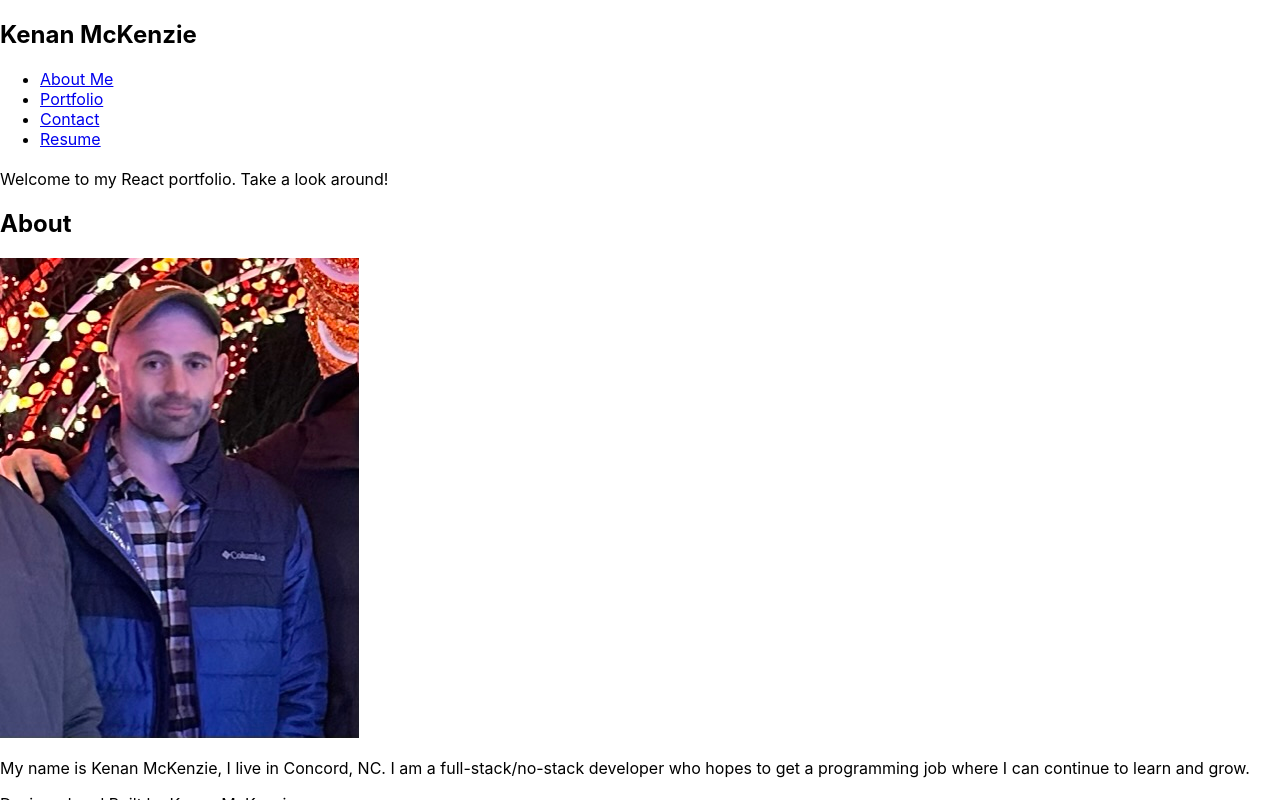
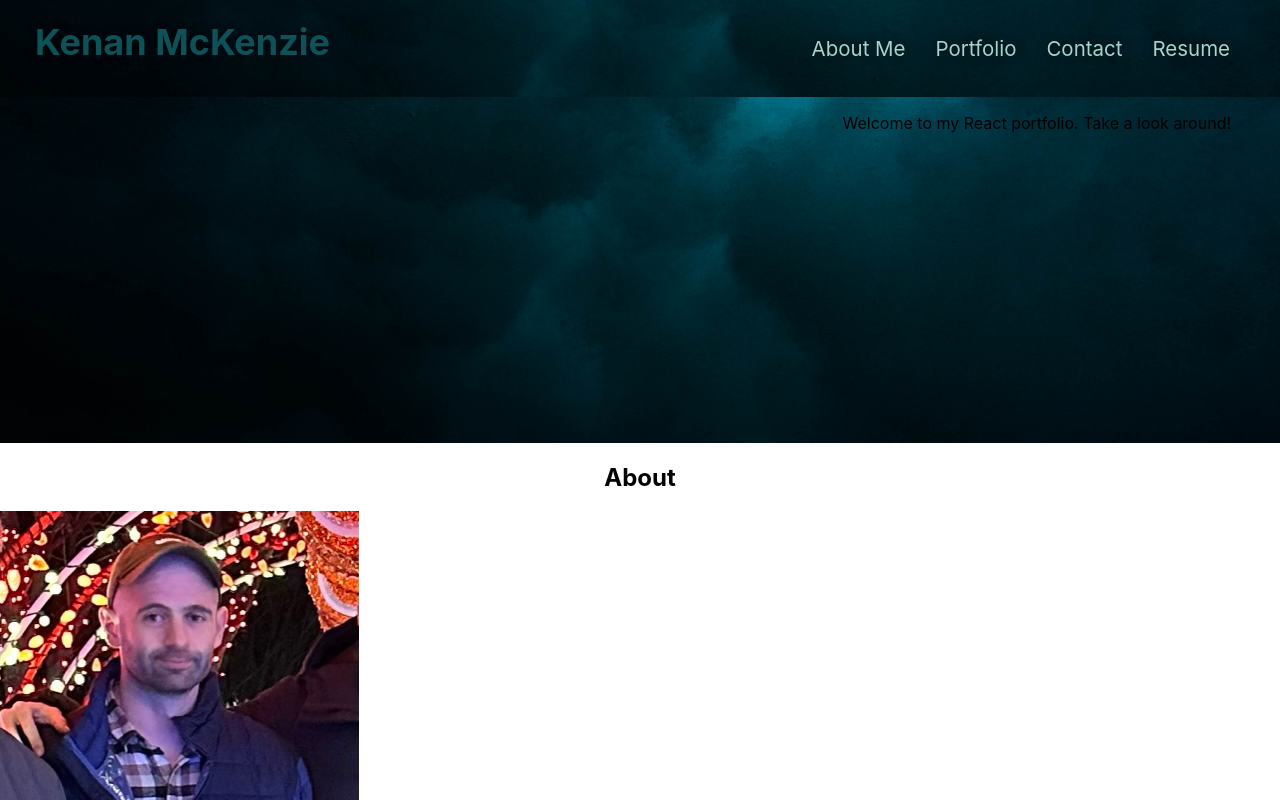
Before and after one commit to kwm0304/React, a React (Create React App) app in the folder 20dollarbill/: page / in a window 1280 px wide. Shown: the top 800 px of the page. Built offline with nearby package versions, Linux system fonts and the light colour scheme.

Commit message:
made project component to fit in portfolio

```diff
--- a/20dollarbill/src/components/Footer/index.js
+++ b/20dollarbill/src/components/Footer/index.js
@@ -5,7 +5,7 @@ function Footer() {
 
     return(
         <footer>
-            <div className="footertext">Designed and Built by Kenan McKenzie</div>
+            <div className="footertext">Built by Kenan McKenzie</div>
             <h3 className="logos"> <a href="https://github.com/kwm0304"><FaGithub /></a> <a href="https://www.linkedin.com/feed/?trk=onboarding-landing"><FaLinkedin /></a></h3>
         </footer>
     )
--- a/20dollarbill/src/components/Portfolio/index.js
+++ b/20dollarbill/src/components/Portfolio/index.js
@@ -1,75 +1,12 @@
 import React from 'react'
-import quiz from '../../assets/quiz.png'
-import scheduler from '../../assets/scheduler.png'
-import weather from '../../assets/weather.png'
-import generator from '../../assets/employee-generator.png'
-import password from '../../assets/password.png'
-import backend from '../../assets/backend.png'
-
+import Projects from '../Project';
 
 function Portfolio() {
-    return(
-        <div className="Projects">
-
-  <div className="card">
-    <div className="cardImgLink">
-    <h2 className='cardTitle'>Weather App</h2>
-      <a href="https://kwm0304.github.io/Weather-App/"><img className="cardImg" src={weather} style={{width: "33%"}}alt="weather forecast" /></a>
-    </div>
-      <div className="card-description">
-        This weather app was made using javascript and basic fetch methods to return a 5-day forecast for cities in the U.S.
-      </div>
-  </div>
-
-  <div className="card">
-    <div className="cardImgLink">
-    <h2 className='cardTitle'>Coding Quiz</h2>
-      <a href="https://kwm0304.github.io/Coding-quiz-app/"><img className="cardImg" src={quiz} style={{width: "20%"}} alt="computer quiz" /></a>
-    </div>
-      <div className="card-description">
-        This simple quiz game was made with vanilla javascript.
-      </div>
-  </div>
-
-  <div className="card">
-    <div className="cardImgLink">
-    <h2 className='cardTitle'>Work Day Scheduler</h2>
-      <a href="https://kwm0304.github.io/Day-Scheduler/"><img className="cardImg" src={scheduler} style={{width:"20%"}} alt="day planner" /></a>
-    </div>
-      <div className="card-description">
-        Made using moment.js and jquery, this provides app provides a real-time work day schedule to keep the user on track.
-      </div>
-  </div>
-
-  <div className="card">
-    <div className="cardImgLink">
-    <h2 className='cardTitle'>Employee Generator</h2>
-      <a href="https://kwm0304.github.io/Employee-Generator/"><img className="cardImg" src={generator} style={{width:"20%"}} alt="day planner" /></a>
-    </div>
-      <div className="card-description">
-        This command line application generates an overview of a company's employees.
-      </div>
-  </div>
-
-  <div className="card">
-    <div className="cardImgLink">
-    <h2 className='cardTitle'>Password Generator</h2>
-      <a href="https://kwm0304.github.io/Random-Password-Generator/"><img className="cardImg" src={password} style={{width:"20%"}} alt="day planner" /></a>
-    </div>
-      <div className="card-description">
-        This random password generator was made using vanilla javascript.
-      </div>
-  </div>
-  <div className="card">
-    <div className="cardImgLink">
-    <h2 className='cardTitle'>Social-Network-API</h2>
-      <a href="https://github.com/kwm0304/Social-Network-API"><img className="cardImg" src={backend} style={{width:"20%"}} alt="day planner" /></a>
-    </div>
-      <div className="card-description">
-        This project constructed the backend for a social network site using express and mongoose.
-      </div>
-  </div>
-</div>
+    return (
+        <section className='portfoliocontainer'>
+            <h2 className='text-center mb-5'>Portfolio</h2>
+            <Projects/>
+        </section>
     )
 }
 
--- /dev/null
+++ b/20dollarbill/src/components/Project/index.js
@@ -0,0 +1,78 @@
+import React from 'react'
+import quiz from '../../assets/quiz.png'
+import scheduler from '../../assets/scheduler.png'
+import weather from '../../assets/weather.png'
+import generator from '../../assets/employee-generator.png'
+import password from '../../assets/password.png'
+import backend from '../../assets/backend.png'
+import { FaGithub } from 'react-icons/fa'
+
+
+function Projects() {
+    const project = [
+    {
+        title: 'Weather App',
+        link: 'https://kwm0304.github.io/Weather-App/',
+        repo: 'https://github.com/kwm0304/Weather-App',
+        description: "This weather app was made using javascript and basic fetch methods to return a 5-day forecast for cities in the U.S.",
+        image: weather
+    },
+    {
+        title: 'Quiz',
+        link: 'https://kwm0304.github.io/Coding-quiz-app/',
+        repo: 'https://github.com/kwm0304/Coding-quiz-app',
+        description: "This simple quiz game was made with vanilla javascript.",
+        image: quiz
+    },
+    {
+        title: 'Work-Day-Scheduler',
+        link: 'https://kwm0304.github.io/Day-Scheduler/',
+        repo: 'https://github.com/kwm0304/Day-Scheduler',
+        description: "Made using moment.js and jquery, this provides app provides a real-time work day schedule to keep the user on track.",
+        image: scheduler
+    },
+    {
+        title: 'Employee Generator',
+        link: 'https://kwm0304.github.io/Employee-Generator/',
+        repo: 'https://github.com/kwm0304/Employee-Generator',
+        description: "This command line application generates an overview of a company's employees.",
+        image: generator
+    },
+    {
+        title: 'Random Password Generator',
+        link: 'https://kwm0304.github.io/Random-Password-Generator/',
+        repo: 'https://github.com/kwm0304/Random-Password-Generator',
+        description: "This random password generator was made using vanilla javascript.",
+        image: password
+    },
+    {
+        title: 'Social Network API',
+        link: 'https://github.com/kwm0304/Social-Network-API',
+        repo: 'https://github.com/kwm0304/Social-Network-API',
+        description:"This project constructed the backend for a social network site using express and mongoose.",
+        image: backend
+    }
+];
+
+return (
+    <>
+    {project.map(instance => (
+      <div className="card">
+      <div className="cardImgLink">
+      <div className='cardTitle' key={instance.title}>
+      <div>
+        <a href={instance.link}><img className='cardImg' src={instance.image} style={{width: "33%"}}alt="weather forecast" /></a>
+        </div>
+      </div>
+        <div className="card-description">
+          {instance.description}
+        </div>
+        <a href={instance.repo}><FaGithub /></a>
+        </div>
+    </div>
+
+))}
+</>)
+}
+
+export default Projects
--- a/20dollarbill/src/index.css
+++ b/20dollarbill/src/index.css
@@ -1,3 +1,7 @@
+* {
+  margin: 555;
+  padding: 555
+}
 body {
   margin: 0;
   font-family: -apple-system, BlinkMacSystemFont, 'Segoe UI', 'Roboto', 'Oxygen',
@@ -11,3 +15,115 @@ code {
   font-family: source-code-pro, Menlo, Monaco, Consolas, 'Courier New',
     monospace;
 }
+
+header {
+  padding: 20px 35px;
+  background-color: #D5F2EA;
+  display: flex;
+  justify-content: space-between;
+  flex-wrap: wrap;
+  position: -webkit-sticky;
+  position: sticky;
+  top: 0;
+  background-image: url('../src/assets/jeremy-bishop-G9i_plbfDgk-unsplash.jpg');
+  background-size: cover;
+  background-position: center;
+  background-attachment: fixed;
+  background-position: 80%;
+  z-index: 9999;
+}
+
+header h1 {
+  font-weight: bold;
+  margin: 0;
+  font-size: 36px;
+  color: #0E5259;
+  text-shadow: 0 0 10px rgba(0, 0, 0, 0.5);
+}
+
+header a {
+  text-decoration: none;
+  color: #0E5259;
+}
+
+header nav {
+  margin: 7px 0;
+}
+
+header nav ul {
+  display: flex;
+  flex-wrap: wrap;
+  justify-content: space-between;
+  align-items: center;
+  list-style: none;
+
+}
+
+header nav ul li a {
+  padding: 10px 15px;
+  font-weight: normal;
+  font-size: 1.60vw;
+  text-shadow: 0 0 10px rgba(0, 0, 0, 0.5);
+  border-radius: 15px;
+  -webkit-transition: all 1s ease;
+  -moz-transition: all 1s ease;
+  -o-transition: all 1s ease;
+  -ms-transition: all 1s ease;
+  transition: all 1s ease;
+  color: #a6d5cb;
+}
+
+header nav ul li a:hover {
+  background: #084045;
+  color: #084045;
+  border-radius: 15px;
+  text-shadow: none;
+}
+
+.backgroundImg {
+  background-image: url('./assets/jeremy-bishop-G9i_plbfDgk-unsplash.jpg');
+  background-size: cover;
+  background-position: center;
+  display: flex;
+  justify-content: center;
+  flex-wrap: wrap;
+  align-items: flex-start;
+  background-attachment: fixed;
+  background-position: 80%;
+  }
+
+  .backgroundPic {
+    width: 35%;
+    text-align: center;
+    margin: 13.5%;
+    color: #fff;
+    font-size: 22px;
+    line-height: 1.2;
+  }
+
+  h1 {
+    text-align: center;
+  }
+  h2 {
+    text-align: center;
+  }
+
+  h3 {
+    text-align: center;
+  }
+
+  .card-description {
+    text-align: center;
+    font-size: 24px;
+    margin-top: 10px;
+  }
+
+  .text-center {
+    font-size: 32px;
+    color: #00bbff;
+  }
+
+.cardImg {
+  align-items: center;
+  justify-content: center;
+}
```
